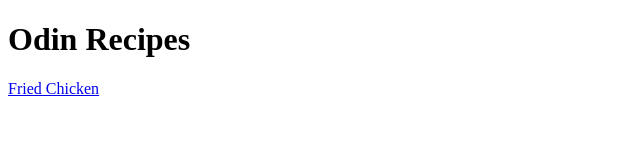
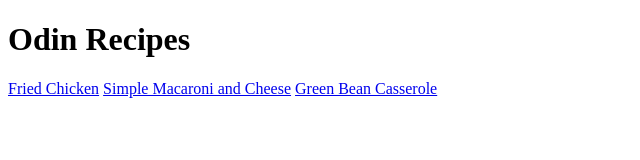
Before and after one commit to luciqn/odin-recipes, a plain HTML site: page index.html in a window 1280 px wide. Shown: the whole page, without its empty margins (0-640 px from the left). Drawn offline with Linux system fonts and the light colour scheme.

Commit message:
Link recipes to homepage

```diff
--- a/index.html
+++ b/index.html
@@ -7,5 +7,7 @@
   <body>
     <h1>Odin Recipes</h1>
     <a href="recipes/fried-chicken.html">Fried Chicken</a>
+    <a href="recipes/simple-macaroni-and-cheese.html">Simple Macaroni and Cheese</a>
+    <a href="recipes/green-bean-casserole.html">Green Bean Casserole</a>
   </body>
 </html>
```
